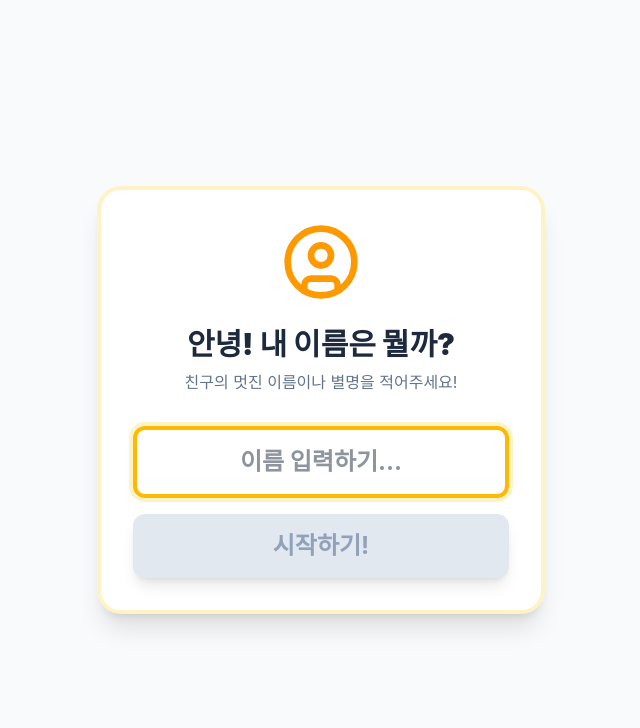
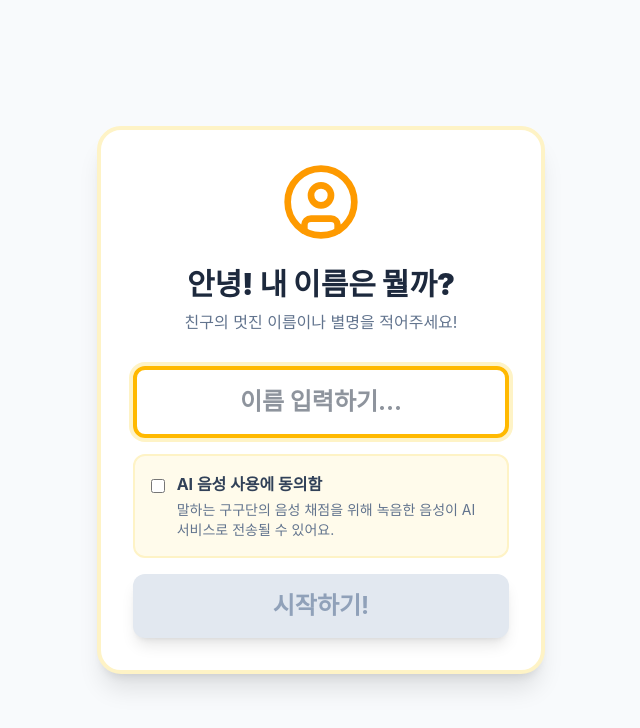
Before and after one commit to gourd2000-ship-it/GooGooDan, a React (Vite) app in the folder client/: page / in a window 1280 px wide. Shown: the top 728 px of the page, without its empty margins (319-959 px from the left). Built offline with nearby package versions, Linux system fonts and the light colour scheme; no server answers.

Commit message:
Require voice consent before practice

```diff
--- a/client/src/screens/LoginScreen.tsx
+++ b/client/src/screens/LoginScreen.tsx
@@ -3,12 +3,12 @@ import { useStore } from '../store/useStore';
 import { UserCircle } from 'lucide-react';
 
 export default function LoginScreen() {
-  const { setUserName, setScreen } = useStore();
+  const { hasVoiceConsent, setUserName, setVoiceConsent, setScreen } = useStore();
   const [inputValue, setInputValue] = useState('');
 
   const handleSubmit = (e: React.FormEvent) => {
     e.preventDefault();
-    if (inputValue.trim()) {
+    if (inputValue.trim() && hasVoiceConsent) {
       setUserName(inputValue.trim());
       setScreen('home');
     }
@@ -33,11 +33,25 @@ export default function LoginScreen() {
             autoFocus
             maxLength={10}
           />
+          <label className="flex cursor-pointer items-start gap-3 rounded-xl border-2 border-amber-100 bg-amber-50 p-4 text-left text-slate-700">
+            <input
+              type="checkbox"
+              aria-label="AI 음성 사용에 동의함"
+              aria-describedby="voice-consent-description"
+              checked={hasVoiceConsent}
+              onChange={(event) => setVoiceConsent(event.target.checked)}
+              className="mt-1 h-5 w-5 accent-amber-500"
+            />
+            <span>
+              <strong className="block">AI 음성 사용에 동의함</strong>
+              <span id="voice-consent-description" className="mt-1 block text-sm text-slate-500">말하는 구구단의 음성 채점을 위해 녹음한 음성이 AI 서비스로 전송될 수 있어요.</span>
+            </span>
+          </label>
           <button
             type="submit"
-            disabled={!inputValue.trim()}
+            disabled={!inputValue.trim() || !hasVoiceConsent}
             className={`w-full font-bold text-2xl py-4 rounded-xl shadow-lg transition-transform ${
-              inputValue.trim()
+              inputValue.trim() && hasVoiceConsent
                 ? 'bg-amber-500 hover:bg-amber-600 text-white hover:scale-105'
                 : 'bg-slate-200 text-slate-400 cursor-not-allowed'
             }`}
--- a/client/src/store/useStore.ts
+++ b/client/src/store/useStore.ts
@@ -34,6 +34,7 @@ export type TapRecordStatus = 'idle' | 'saving' | 'saved' | 'error';
 interface AppState {
   currentScreen: ScreenType;
   userName: string;
+  hasVoiceConsent: boolean;
   practiceType: PracticeType;
   tapGameMode: TapGameMode;
   speechTable: number;
@@ -50,6 +51,7 @@ interface AppState {
   totalTime: number;
   setScreen: (screen: ScreenType) => void;
   setUserName: (name: string) => void;
+  setVoiceConsent: (hasConsent: boolean) => void;
   setPracticeType: (type: PracticeType) => void;
   setTapGameMode: (mode: TapGameMode) => void;
   setSpeechTable: (table: number) => void;
@@ -70,6 +72,7 @@ interface AppState {
 export const useStore = create<AppState>((set) => ({
   currentScreen: 'name',
   userName: '',
+  hasVoiceConsent: false,
   practiceType: 'speech',
   tapGameMode: 'answer',
   speechTable: 2,
@@ -86,6 +89,7 @@ export const useStore = create<AppState>((set) => ({
   totalTime: 0,
   setScreen: (screen) => set({ currentScreen: screen }),
   setUserName: (userName) => set({ userName }),
+  setVoiceConsent: (hasVoiceConsent) => set({ hasVoiceConsent }),
   setPracticeType: (practiceType) => set({ practiceType }),
   setTapGameMode: (tapGameMode) => set({ tapGameMode }),
   setSpeechTable: (speechTable) => set({ speechTable }),
```
Also changed, not shown: 1 other file (tests, documents, lock files or other folders).
